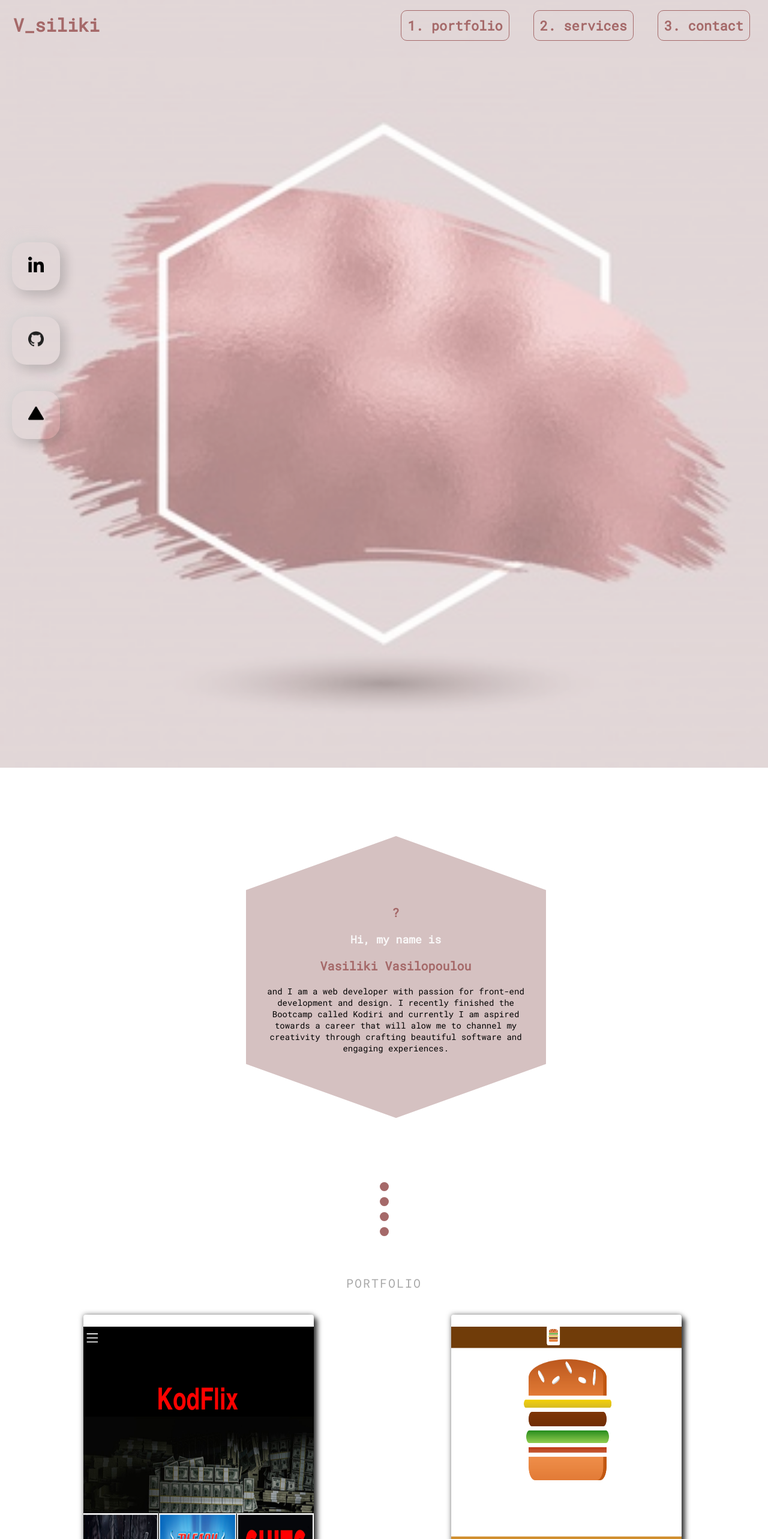
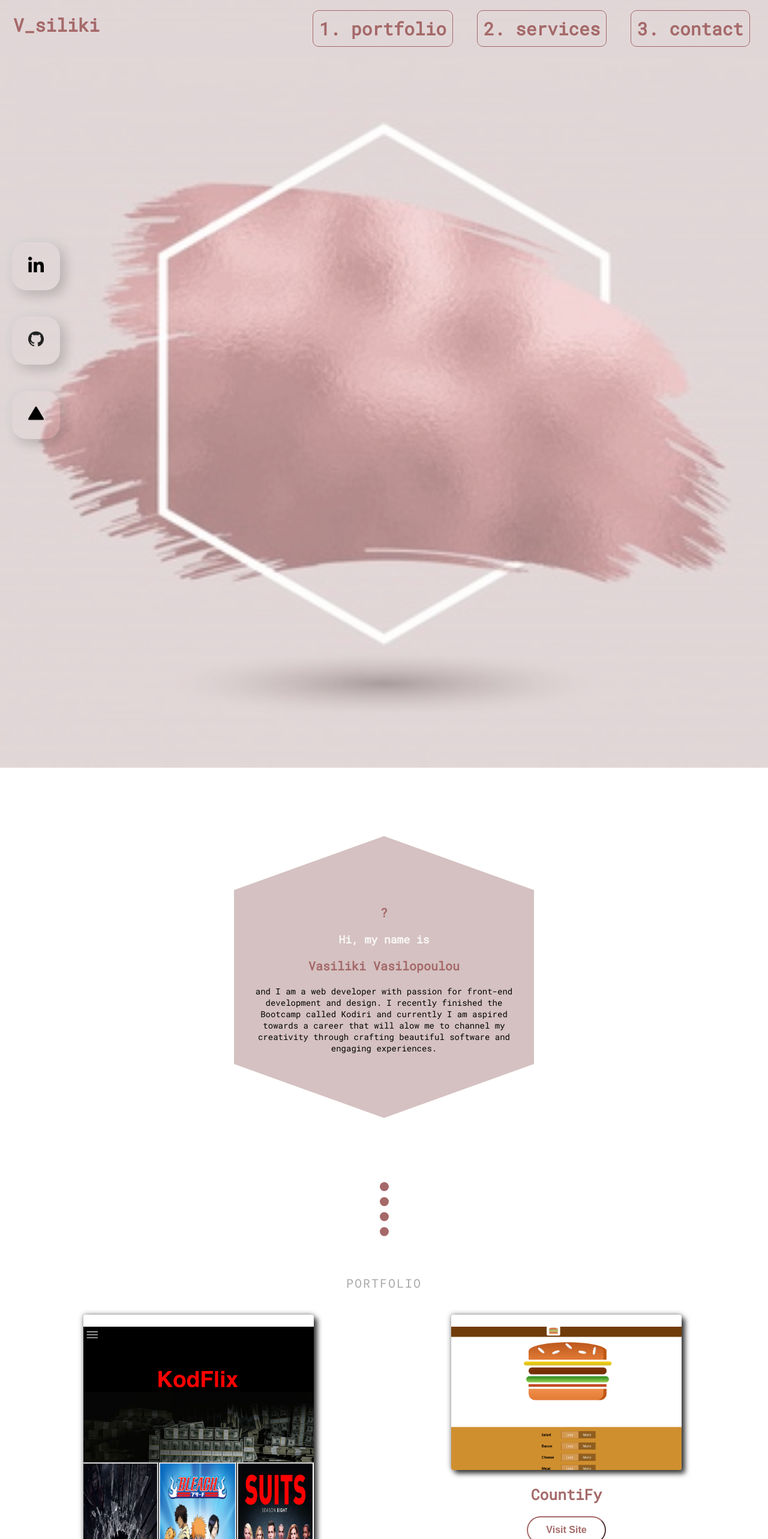
Before and after one commit to Viki-Robles/portfolio, a React (Create React App) app: page / in a window 1280 px wide. Shown: the top 2566 px of the page at 60% size. Built offline with nearby package versions, Linux system fonts and the light colour scheme.

Commit message:
updates on size of fonts

```diff
--- a/src/Container/Container.css
+++ b/src/Container/Container.css
@@ -1,13 +1,11 @@
 .Services {
   text-align: center;
-    padding-top:50px;
-    color:#a9a9a9;
-    font-size:20px;
+  padding-top: 50px;
+  color: #a9a9a9;
+  font-size: 20px;
   letter-spacing: 2px;
   background: white;
   font-weight: 400;
-
-
 }
 
 .container {
@@ -15,114 +13,90 @@
   margin: 0;
   grid-gap: 10px;
   flex-direction: column;
-
 }
 
-.buttonCard, .homeButton {
+.buttonCard,
+.homeButton {
   padding: 12px 30px;
   border-radius: 30px;
-    border-color:#A56969;
+  border-color: #a56969;
   background-color: white;
-    font-size:1rem;
+  font-size: 1rem;
   font-weight: 400;
   margin-bottom: 10px;
-    margin-right:10px;
-
-
-
+  margin-right: 10px;
 }
 
-.buttonCard  a {
-    color:#A56969;
+.buttonCard a {
+  color: #a56969;
   text-decoration: none;
 }
 
 .buttonCard:hover {
-    background-color:#A56969;
-    color:white;
+  background-color: #a56969;
+  color: white;
 }
 
 .buttonCard a:hover {
-    color:white;
+  color: white;
 }
 
 .buttonCard a {
-
   text-decoration: none;
-
 }
 
 .box h3 {
-
-        padding-top:20px;
-        padding-bottom:10px;
-        color:#A56969;
+  padding-top: 20px;
+  padding-bottom: 10px;
+  color: #a56969;
   font-weight: 600;
-        font-size: calc(20px + 8 * ((100vw - 576px)/(1200)))
-
+  font-size: calc(20px + 8 * ((100vw - 576px) / (1200)));
 }
 
 .portfolio_name {
   text-align: center;
-        padding-bottom:40px;
-        padding-top:60px;
-        color:#a9a9a9;
-        font-size:20px;
+  padding-bottom: 40px;
+  padding-top: 60px;
+  color: #a9a9a9;
+  font-size: 20px;
   letter-spacing: 2px;
-
-
 }
 
 .item {
-        width:80%;
-        height:60vh;
+  width: 80%;
   border-radius: 4px;
   box-shadow: 0px 0px 9px 0 rgba(0, 0, 0, 0.5), 6px 6px 9px 0 rgba(0, 0, 0, 0.7);
-
 }
 
 .item:hover {
-    opacity:0.5;
-
+  opacity: 0.5;
 }
 
 .box {
-    padding-top:20px;
+  padding-top: 20px;
 }
 
-
-
-
-
-
-@media(min-width:600px) {
-
+@media (min-width: 600px) {
   .Services {
     text-align: center;
-        padding-top:50px;
-        color:#A56969;
-        font-size:20px;
+    padding-top: 50px;
+    color: #a56969;
+    font-size: 20px;
     letter-spacing: 2px;
     background: white;
     font-weight: 400;
     align-items: center;
     justify-content: center;
-
   }
-
-
-
 
   .portfolio_name {
     text-align: center;
-        padding-bottom:40px;
-        padding-top:60px;
-        color:#a9a9a9;
-        font-size:20px;
+    padding-bottom: 40px;
+    padding-top: 60px;
+    color: #a9a9a9;
+    font-size: 20px;
     letter-spacing: 2px;
     font-weight: 400;
-
-
   }
 
   .container {
@@ -131,87 +105,78 @@
     margin: 0;
     flex-direction: row;
     justify-content: space-evenly;
-
   }
 
   .Card {
-       margin-right:6.2%;
+    margin-right: 6.2%;
   }
 
   .container .box {
-
-        border:4 solid white;
-        width:100%;
-        padding:0;
-        background-size:cover;
-        padding-top:0px;
-
-
-
+    border: 4 solid white;
+    width: 100%;
+    padding: 0;
+    background-size: cover;
+    padding-top: 0px;
   }
 
   .item {
-        width:30vw;
-        height:65vh;
+    width: 30vw;
     border-radius: 4px;
     padding-top: 20px;
-        box-shadow: 0px 0px 9px 0 rgba(0, 0, 0, 0.5), 6px 6px 9px 0 rgba(0, 0, 0, 0.7);
-
+    box-shadow: 0px 0px 9px 0 rgba(0, 0, 0, 0.5),
+      6px 6px 9px 0 rgba(0, 0, 0, 0.7);
   }
 
   .item:hover {
-        opacity:0.5;
-
+    opacity: 0.5;
   }
 
   .box h3 {
-        padding-top:20px;
-        color:#A56969;
-        padding-bottom:20px;
+    padding-top: 20px;
+    color: #a56969;
+    padding-bottom: 20px;
     font-weight: 600;
-        font-size: calc(20px + 8 * ((100vw - 576px)/(1200)))
-
+    font-size: calc(20px + 8 * ((100vw - 576px) / (1200)));
   }
 
-    .buttonCard, .homeButton {
+  .buttonCard,
+  .homeButton {
     padding: 12px 35px;
     border-radius: 30px;
-    border-color:#A56969;
+    border-color: #a56969;
     background-color: white;
-    font-size:1rem;
+    font-size: 1rem;
     font-weight: 400;
     margin-bottom: 10px;
-    margin-left:10px;
-
+    margin-left: 10px;
   }
 
   .buttonCard:hover {
-    background-color:#A56969;
-    color:#F9F7F7;
+    background-color: #a56969;
+    color: #f9f7f7;
   }
 
   .buttonCard a {
-        color:#A56969;
+    color: #a56969;
     text-decoration: none;
   }
 
   .buttonCard a:hover {
-        color:#F9F7F7;
+    color: #f9f7f7;
   }
 
   .buttonCard {
     padding: 12px 30px;
     border-radius: 30px;
-    border-color:#A56969;
+    border-color: #a56969;
     background-color: white;
-    font-size:1rem;
+    font-size: 1rem;
     font-weight: 600;
     margin-bottom: 10px;
-
   }
 
-    .buttonCard  a {
-        color:#A56969;
+  .buttonCard a {
+    color: #a56969;
     text-decoration: none;
   }
 }
--- a/src/NavBar/NavBar.css
+++ b/src/NavBar/NavBar.css
@@ -1,21 +1,18 @@
-
-
 .portfoliopic {
-    opacity:0.7;
-    height:75vh;
-    width:100vw;
+  opacity: 0.7;
+  height: 75vh;
+  width: 100vw;
   background-size: cover;
-    z-index:1;
-
+  z-index: 1;
 }
 
-.header{
-    color: #A56969;
+.header {
+  color: #a56969;
   position: absolute;
   margin: 22px;
   font-size: 23px;
   font-weight: 800;
-    z-index:2;
+  z-index: 2;
 }
 
 .text {
@@ -23,163 +20,136 @@
 }
 .myNav {
   height: 15vh;
-    width:100vw;
-    background:white;
-    display:flex;
+  width: 100vw;
+  background: white;
+  display: flex;
   flex-direction: row-reverse;
   align-items: center;
-    top:0;
+  top: 0;
   position: absolute;
 }
 
 .burger {
-    height:40px;
+  height: 40px;
 }
 
 .burgerButton {
-    background:none;
-    border:none;
-    outline:none;
-    z-index:2;
+  background: none;
+  border: none;
+  outline: none;
+  z-index: 2;
   margin-right: 25px;
-
 }
 
 .navMenu {
-    position:fixed;
-    height:100vh;
-    width:100vw;
-    display:flex;
-    flex-direction:column;
-    justify-content:space-evenly;
+  position: fixed;
+  height: 100vh;
+  width: 100vw;
+  display: flex;
+  flex-direction: column;
+  justify-content: space-evenly;
   text-align: center;
-    z-index:1;
-    background:#A56969;
-    top:0;
-
-
+  z-index: 1;
+  background: #a56969;
+  top: 0;
 }
 
 .menuItem a {
-    font-size:30px;;
-    font-weight:600;
-    text-decoration:none;
-    color:white;
-
+  font-size: 30px;
+  font-weight: 600;
+  text-decoration: none;
+  color: white;
 }
 
 #menuDisplayoff {
   display: none;
 }
 
-
 @keyframes type {
   0% {
-        width:0ch;
+    width: 0ch;
   }
   100% {
-        width:21ch;
+    width: 21ch;
   }
 }
 
-@media(min-width:600px) {
-
-
+@media (min-width: 600px) {
   .burgerButton {
     display: none;
-
   }
-
   .myNav {
     display: none;
-
   }
-
   #menuDisplayoff {
-        display:flex;
-
+    display: flex;
   }
 
   .navMenu {
     display: flex;
     justify-content: flex-end;
     flex-direction: row;
-        padding:0;
-        top:0;
-        margin:0;
-        height:0;
+    padding: 0;
+    top: 0;
+    margin: 0;
+    height: 0;
     position: relative;
   }
 
-
   .menuItem a {
-        padding:10px;
-        font-size:22px;
-        color:#A56969;
-        border:1px solid #A56969;
-        border-radius:10px;
-        margin:10px;
+    padding: 10px;
+    font-size: 2.3vw;
+    color: #a56969;
+    border: 1px solid #a56969;
+    border-radius: 10px;
+    margin: 10px;
     scroll-behavior: smooth;
-
   }
 
-    .menuItem a:hover{
-        background-color:white;
+  .menuItem a:hover {
+    background-color: white;
   }
 
   .menuItem {
     padding-top: 28px;
     padding-right: 20px;
-
-
   }
 
-    .header{
-    color: #A56969;
+  .header {
+    color: #a56969;
     position: absolute;
     margin: 22px;
     font-size: 30px;
     font-weight: 800;
-    z-index:2;
-
-
+    z-index: 2;
   }
 
   .portfoliopic {
-    opacity:0.7;
-    height:80%;
-    width:100%;
+    opacity: 0.7;
+    height: 80%;
+    width: 100%;
     background-size: cover;
-    z-index:1;
-
-
+    z-index: 1;
   }
 
   .background-text {
     position: absolute;
-    z-index:3;
-    padding-top:25%;
+    z-index: 3;
+    padding-top: 25%;
     font-size: 50px;
     font-weight: 800;
-    font-family:Roboto;
-    color:white;
-    padding-left:10%;
-    overflow:hidden;
+    font-family: Roboto;
+    color: white;
+    padding-left: 10%;
+    overflow: hidden;
     white-space: nowrap;
-    width:21ch;
+    width: 21ch;
     animation: type 3s steps(20);
-
-
-
+  }
 }
 
-
+@media (min-width: 800px) {
 }
-
-
-
-
-
 
 /*
 
--- a/src/Services/ServicesItems.css
+++ b/src/Services/ServicesItems.css
@@ -1,88 +1,71 @@
 .ServiceBoxes {
   display: flex;
-   margin-top:50px;
+  margin-top: 50px;
   justify-content: center;
-
-
-
-
 }
 
-.ServiceBox{
-    border:4px solid #A56969;
-    width:600%;
-    height:150px;
+.ServiceBox {
+  border: 4px solid #a56969;
+  width: 600%;
+  height: 150px;
   clip-path: polygon(25% 0%, 75% 0%, 100% 50%, 75% 100%, 25% 100%, 0 50%);
   align-items: center;
-    background-color: #A56969;
+  background-color: #a56969;
   display: flex;
   text-align: center;
   justify-content: center;
-
 }
 
 .BoxTitle {
-    color:white;
-    padding:0 0.5em;
-    font-size:15px;
-
-
+  color: white;
+  padding: 0 0.5em;
+  font-size: 15px;
 }
 
-.BoxTitle img{
-    width:40px;
-    height:40px;
-    margin-top:15px;
-
+.BoxTitle img {
+  width: 40px;
+  height: 40px;
+  margin-top: 15px;
 }
 
 .ServiceBox:nth-child(odd) {
-    margin:7em 0.1em;
+  margin: 7em 0.1em;
 }
 
-@media(min-width:600px) {
+@media (min-width: 600px) {
   .ServiceBoxes {
     display: flex;
-    margin:5em 7em 0;
+    margin: 5em auto 0;
     justify-content: center;
     flex-wrap: wrap;
-
-
-
   }
 
-
-.ServiceBox{
-    border:4px solid #A56969;
-    width:200px;
-    height:200px;
+  .ServiceBox {
+    border: 4px solid #a56969;
+    width: 200px;
+    height: 200px;
     clip-path: polygon(25% 0%, 75% 0%, 100% 50%, 75% 100%, 25% 100%, 0 50%);
     align-items: center;
-    background-color: #A56969;
+    background-color: #a56969;
     display: flex;
     text-align: center;
     justify-content: center;
-
   }
 
-
   .BoxTitle {
-    color:white;
-    padding:0 0.8em;
-    font-size:17px;
-
-
+    color: white;
+    padding: 0 0.8em;
+    font-size: 17px;
   }
 
-.BoxTitle img{
-    width:40px;
-    height:40px;
-    margin-top:15px;
+  .BoxTitle img {
+    width: 40px;
+    height: 40px;
+    margin-top: 15px;
     justify-content: center;
-
   }
 
   .ServiceBox:nth-child(odd) {
-    margin:7em 0.1em;
+    margin: 7em 0.1em;
   }
 }
--- a/src/images/AboutMe/AboutMe.css
+++ b/src/images/AboutMe/AboutMe.css
@@ -12,8 +12,8 @@
     box-sizing: border-box;
     margin-top:200px;
     margin-bottom:30%;
-    margin-left:10px;
-    margin-left:18px;
+    margin-left:auto;
+    margin-right: auto;
 
 }
 
@@ -76,7 +76,8 @@
         display: flex;
         box-sizing: border-box;
         margin-top:200px;
-        margin-left:32%;
+        margin-left:auto;
+        margin-right: auto;
         margin-bottom:15%;
 
 
```
Also changed, not shown: src/NavBar/NavBar.js (line endings or trailing spaces). Lines whose indentation alone changed are shown as unchanged.
